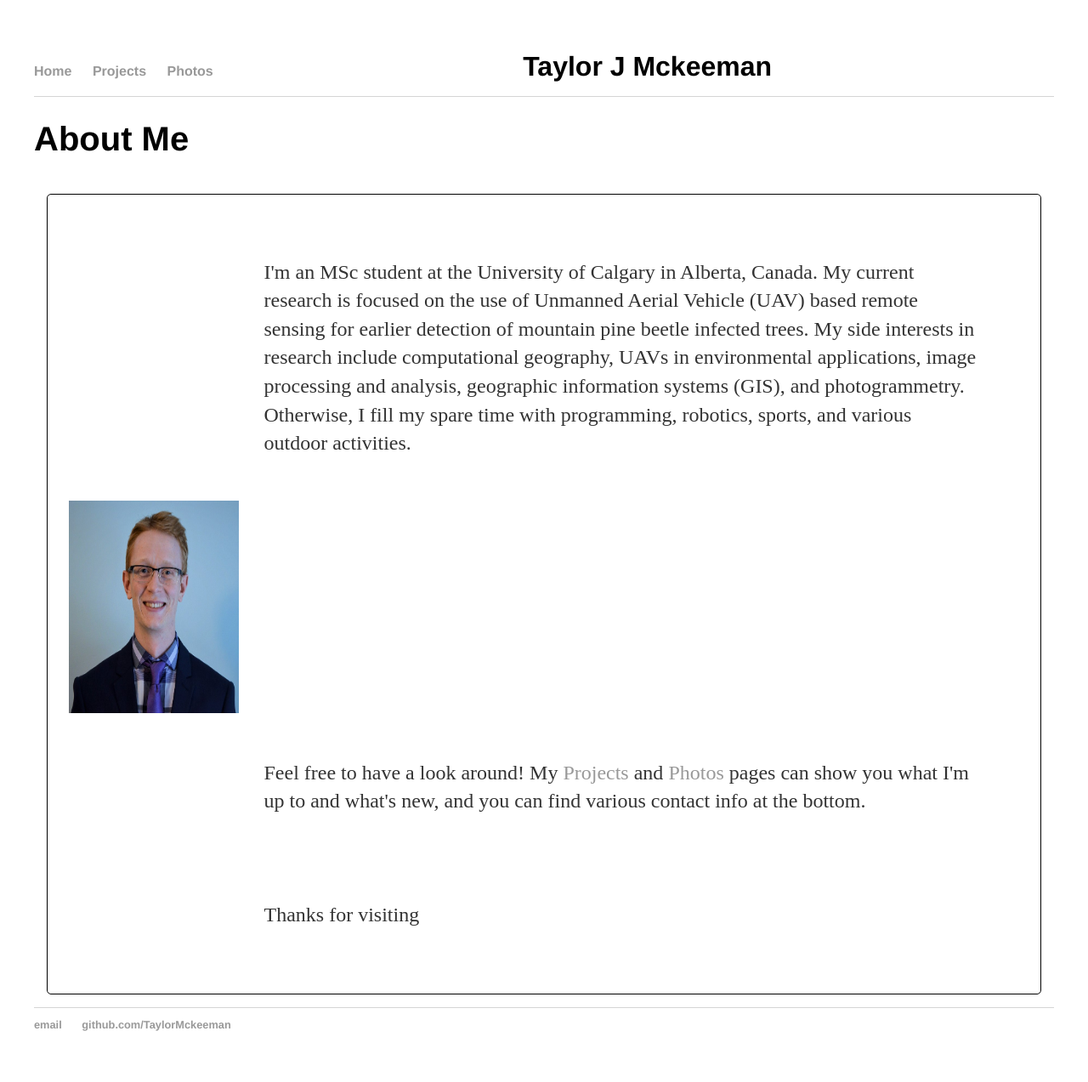
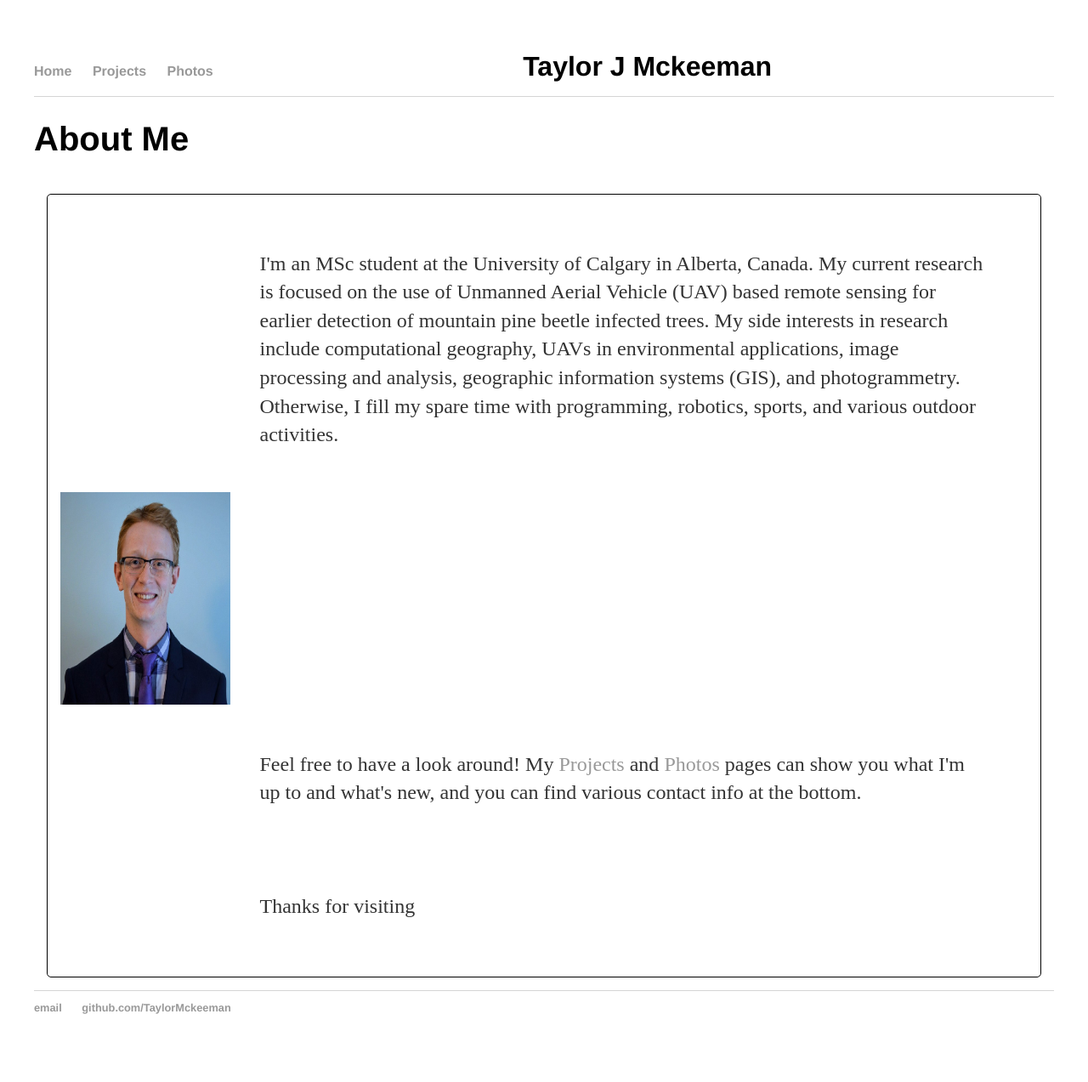
Before and after one commit to TaylorMckeeman/TaylorMckeeman.github.io, a Jekyll site: the page built from index.html, in a window 1280 px wide. Shown: the whole page at 85% size. Built offline with Jekyll 4.4.1, drawn with Linux system fonts in a browser that asks for light colours.

Commit message:
Update main.css

```diff
--- a/css/main.css
+++ b/css/main.css
@@ -61,5 +61,5 @@ ul.posts li {
 	border-radius: 5px;
 	border: 1px solid black;
 	margin: 15px;
-	padding: 25px;
+	padding: 15px;
 }
```
